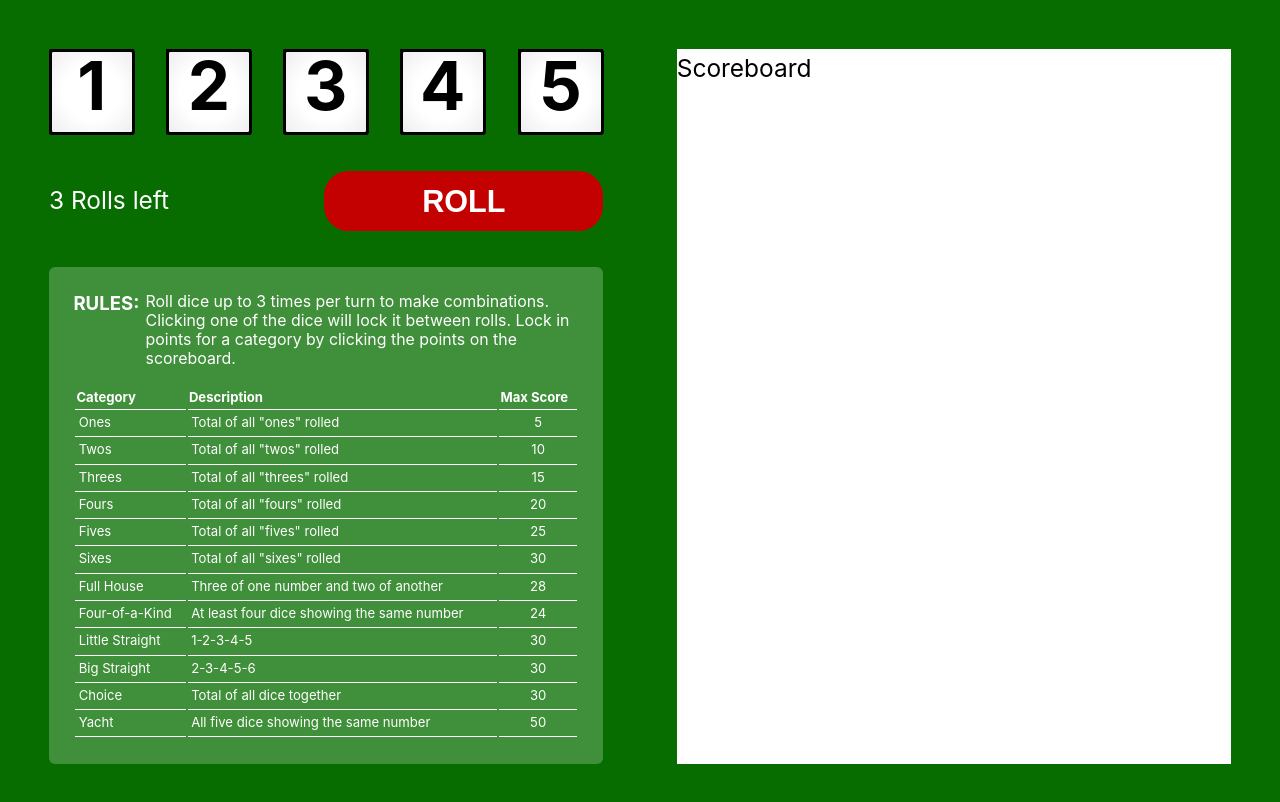
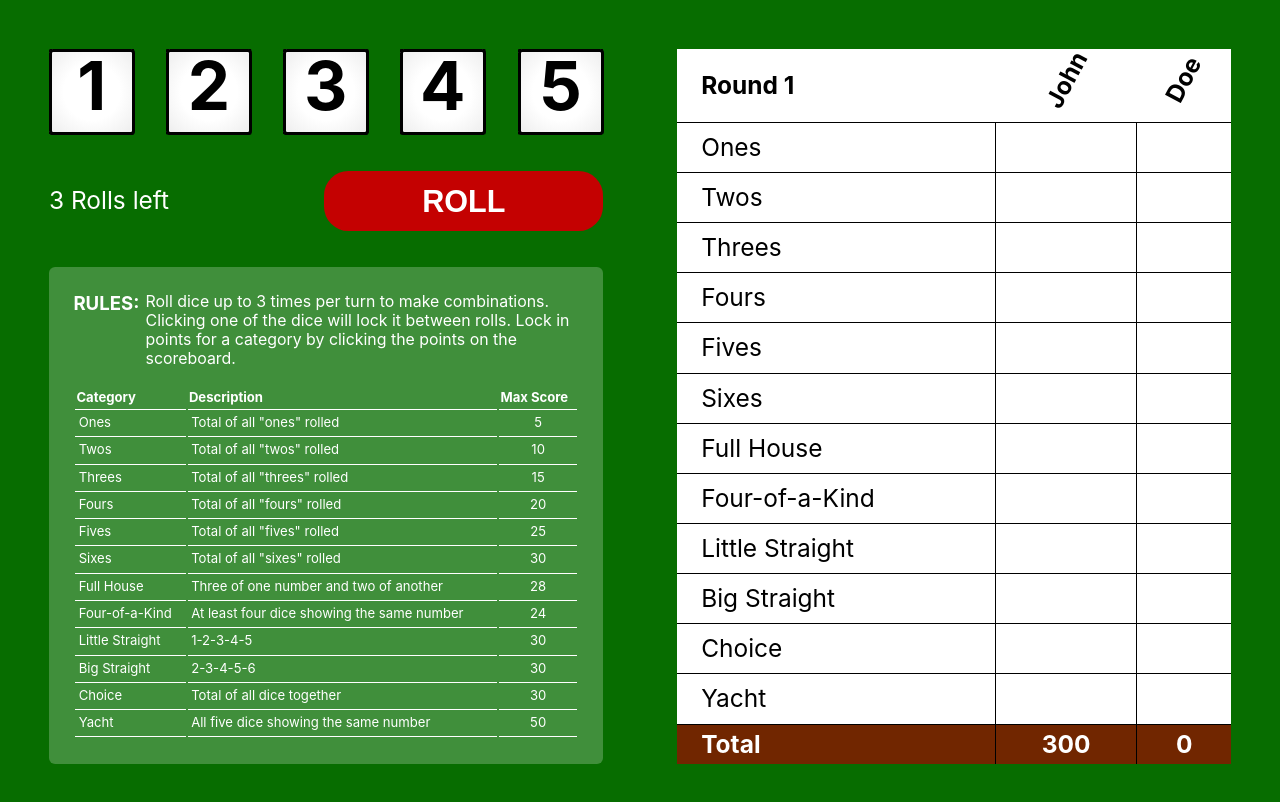
Before and after one commit to segovia94/yacht-game, a Vue app: page / in a window 1280 px wide. Shown: the top 802 px of the page. Built offline with nearby package versions, Linux system fonts and the light colour scheme.

Commit message:
scoreboard design

```diff
--- a/src/components/ScoreBoard.vue
+++ b/src/components/ScoreBoard.vue
@@ -1,16 +1,88 @@
 <template>
-  <div class="scoreboard">Scoreboard</div>
+  <table class="scoreboard">
+    <thead class="scoreboard__head">
+      <tr>
+        <th class="scoreboard__round">Round 1</th>
+        <th><span class="scoreboard__name">John</span></th>
+        <th><span class="scoreboard__name">Doe</span></th>
+      </tr>
+    </thead>
+    <tbody>
+      <tr v-for="(category, key) in categories" :key="key">
+        <td>{{ category }}</td>
+        <td></td>
+        <td></td>
+      </tr>
+    </tbody>
+    <tfoot class="scoreboard__total">
+      <tr>
+        <td>Total</td>
+        <td>300</td>
+        <td>0</td>
+      </tr>
+    </tfoot>
+  </table>
 </template>
 
 <script>
 export default {
-  name: "ScoreBoard"
+  name: "ScoreBoard",
+
+  data() {
+    return {
+      categories: {
+        ones: "Ones",
+        twos: "Twos",
+        threes: "Threes",
+        fours: "Fours",
+        fives: "Fives",
+        sixes: "Sixes",
+        "full house": "Full House",
+        "four of a kind": "Four-of-a-Kind",
+        "little straight": "Little Straight",
+        "big straight": "Big Straight",
+        choice: "Choice",
+        yacht: "Yacht",
+      },
+    };
+  },
 };
 </script>
 
 <style>
 .scoreboard {
+  border-collapse: collapse;
   background-color: white;
   color: black;
 }
+
+.scoreboard td {
+  padding: 0 1rem;
+  border-top: 1px solid black;
+  text-align: center;
+}
+
+.scoreboard td + td {
+  border-left: 1px solid black;
+}
+
+.scoreboard td:first-child {
+  text-align: left;
+}
+
+.scoreboard__round {
+  padding-left: 1rem;
+  text-align: left;
+}
+
+.scoreboard__name {
+  transform: rotate(208deg);
+  writing-mode: vertical-lr;
+}
+
+.scoreboard__total {
+  background-color: #712600;
+  color: white;
+  font-weight: bold;
+}
 </style>
```
